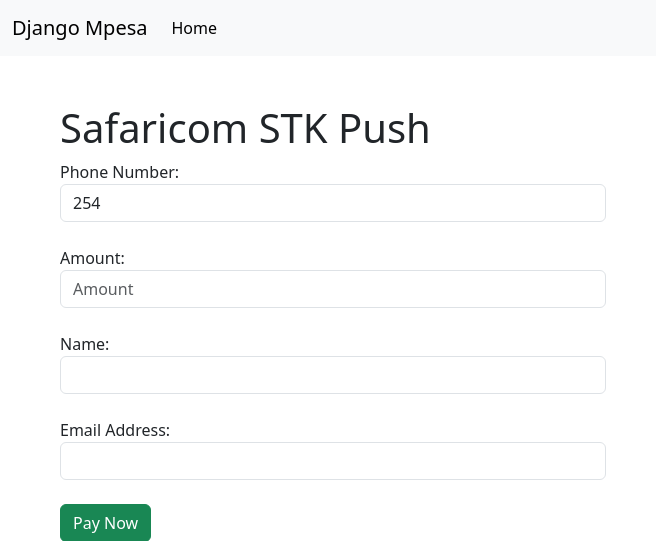
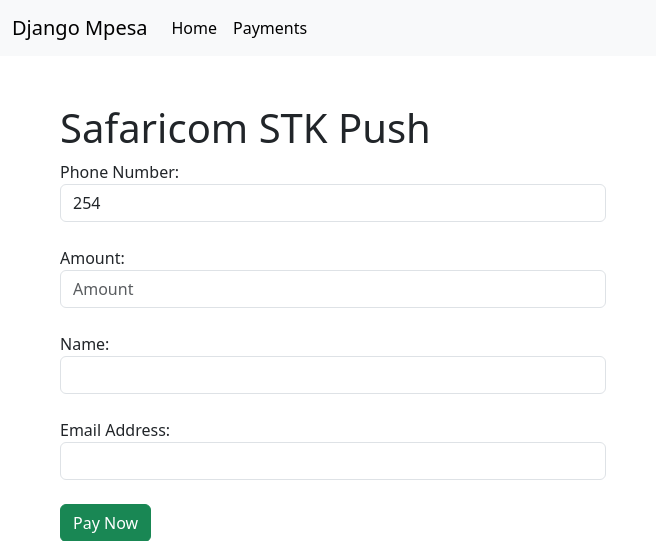
Before and after one commit to ezraopande/Django-STK-with-Transaction-Logs, a Django app: page / in a window 1280 px wide. Shown: the top 541 px of the page, without its empty margins (0-656 px from the left). Run offline with Django 5.2, Linux system fonts and the light colour scheme.

Commit message:
View transaction logs on frontend

```diff
--- a/stk_push/templates/layout.html
+++ b/stk_push/templates/layout.html
@@ -29,6 +29,12 @@
         <div class="collapse navbar-collapse" id="navbarNavAltMarkup">
           <div class="navbar-nav">
             <a class="nav-link active" aria-current="page" href="/">Home</a>
+            <a
+              class="nav-link active"
+              aria-current="page"
+              href="/view_payments/"
+              >Payments</a
+            >
           </div>
         </div>
       </div>
```
